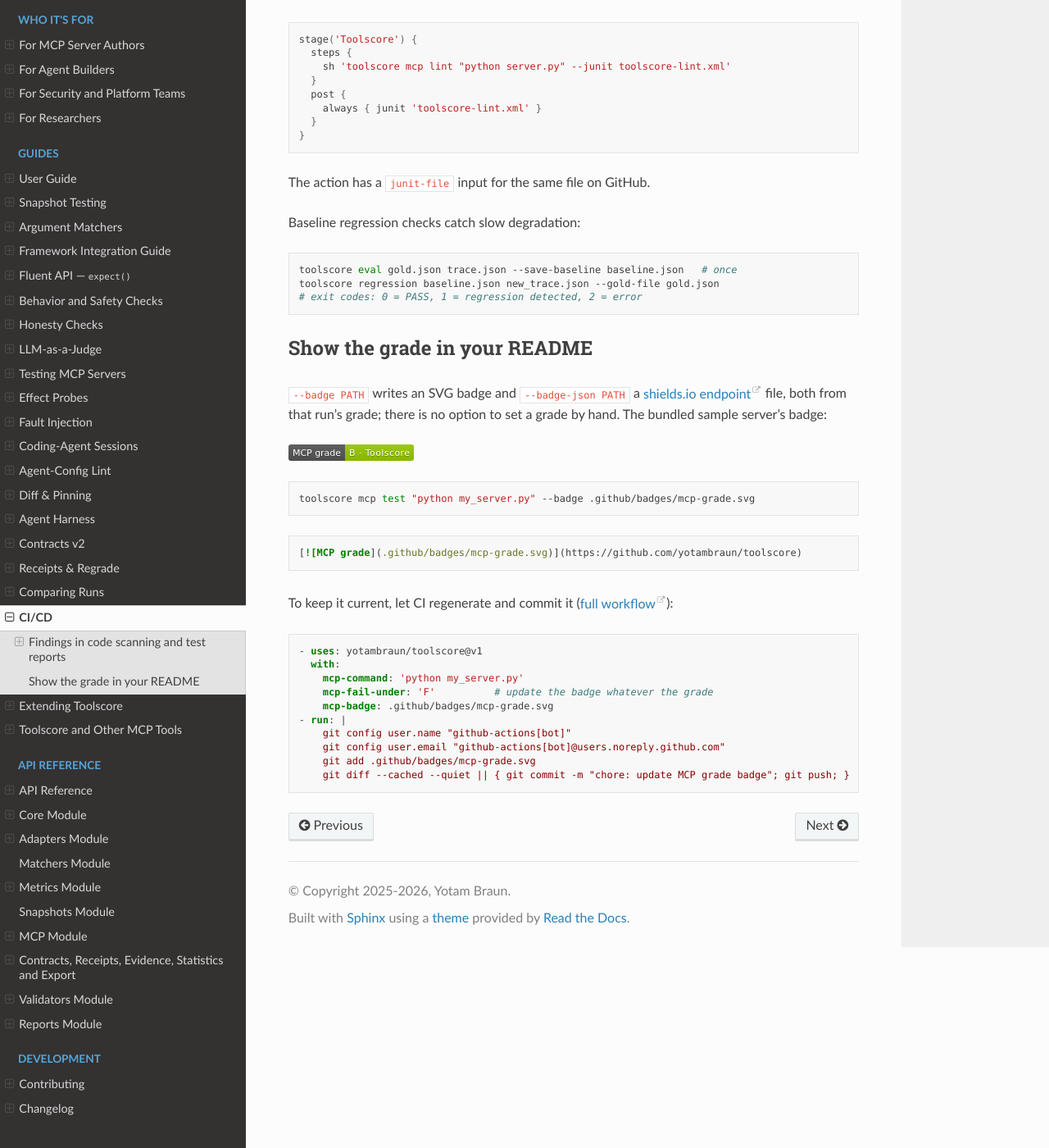
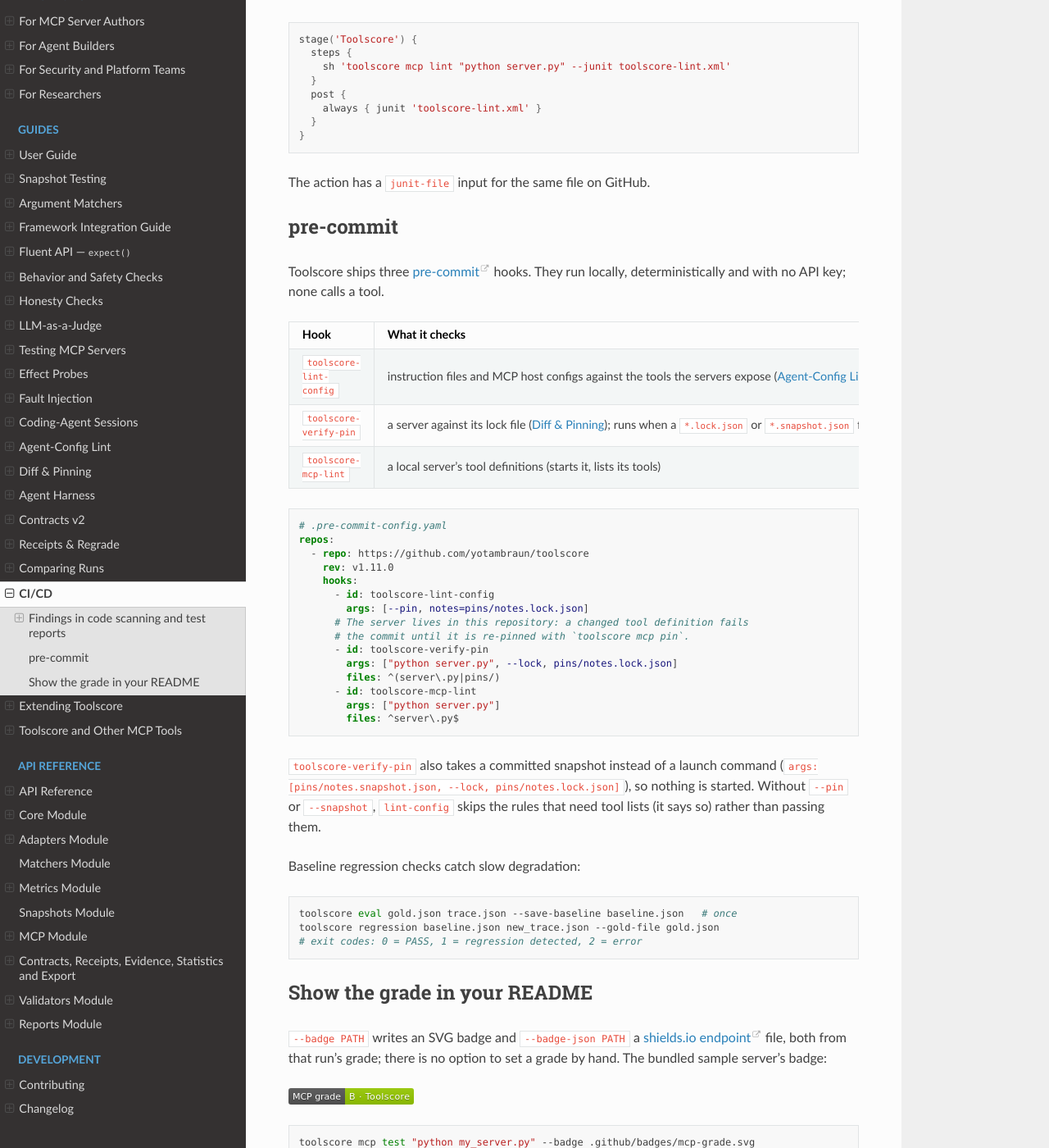
Before and after one commit to yotambraun/Toolscore, a Sphinx documentation site: the page built from docs/ci.rst, in a window 1280 px wide and 1400 px high, scrolled down 2548 px. Shown: the whole window at 82% size. Built offline with Sphinx 7.4.7 and the Read the Docs theme 3.1.0, drawn with Linux system fonts in a browser that asks for light colours.

Commit message:
feat: pre-commit hooks for config lint, pin verification and MCP lint
.pre-commit-hooks.yaml exposes toolscore-lint-config,
toolscore-verify-pin and toolscore-mcp-lint: local, deterministic and
free; none calls a tool. The CI guide shows a configuration that fails a
commit when a server in the repository drifts from its lock.

```diff
--- a/docs/ci.rst
+++ b/docs/ci.rst
@@ -137,6 +137,46 @@ Jenkins, with the JUnit plugin:
 
 The action has a ``junit-file`` input for the same file on GitHub.
 
+pre-commit
+----------
+
+Toolscore ships three `pre-commit <https://pre-commit.com>`__ hooks. They run
+locally, deterministically and with no API key; none calls a tool.
+
+==========================  ================================================================
+Hook                        What it checks
+==========================  ================================================================
+``toolscore-lint-config``   instruction files and MCP host configs against the tools the
+                            servers expose (:doc:`config_lint`); runs when one of them, a
+                            lock or a snapshot file changes
+``toolscore-verify-pin``    a server against its lock file (:doc:`pinning_diff`); runs when
+                            a ``*.lock.json`` or ``*.snapshot.json`` file changes
+``toolscore-mcp-lint``      a local server's tool definitions (starts it, lists its tools)
+==========================  ================================================================
+
+.. code-block:: yaml
+
+   # .pre-commit-config.yaml
+   repos:
+     - repo: https://github.com/yotambraun/toolscore
+       rev: v1.11.0
+       hooks:
+         - id: toolscore-lint-config
+           args: [--pin, notes=pins/notes.lock.json]
+         # The server lives in this repository: a changed tool definition fails
+         # the commit until it is re-pinned with `toolscore mcp pin`.
+         - id: toolscore-verify-pin
+           args: ["python server.py", --lock, pins/notes.lock.json]
+           files: ^(server\.py|pins/)
+         - id: toolscore-mcp-lint
+           args: ["python server.py"]
+           files: ^server\.py$
+
+``toolscore-verify-pin`` also takes a committed snapshot instead of a launch
+command (``args: [pins/notes.snapshot.json, --lock, pins/notes.lock.json]``), so
+nothing is started. Without ``--pin`` or ``--snapshot``, ``lint-config`` skips
+the rules that need tool lists (it says so) rather than passing them.
+
 Baseline regression checks catch slow degradation:
 
 .. code-block:: bash
```
Also changed, not shown: CHANGELOG.md (+3 -0 lines), README.md (+1 -1 lines), plugins/toolscore/skills/pin-mcp-servers/SKILL.md (+3 -1 lines), .pre-commit-hooks.yaml (added), 2 other files.
